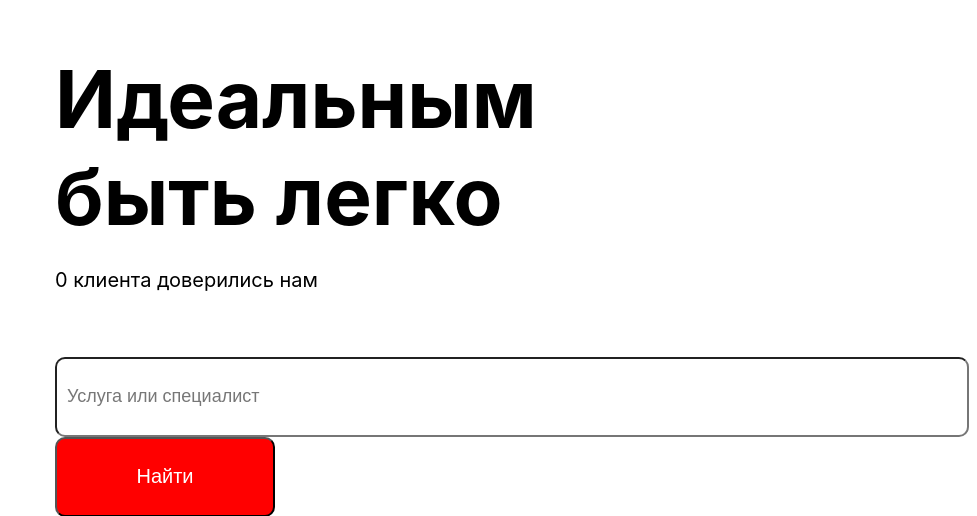
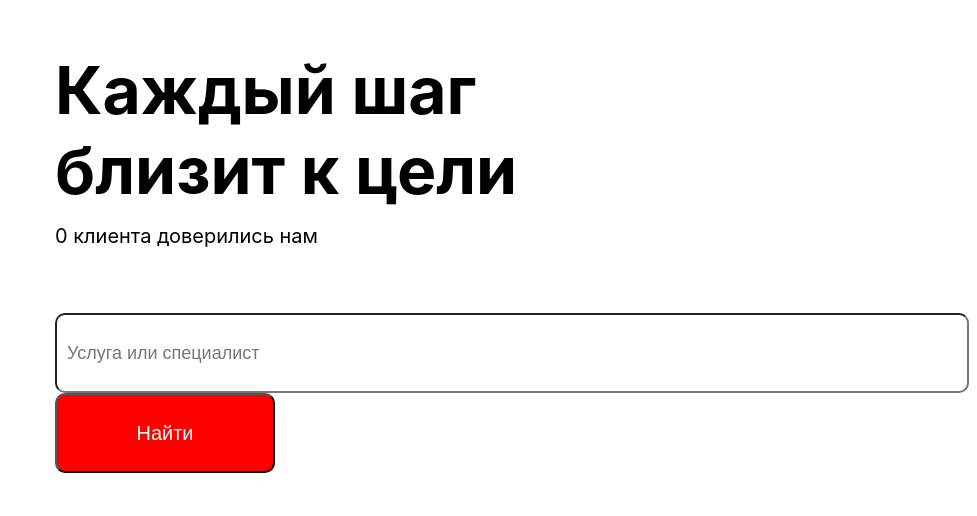
Before and after one commit to MatveySviadysh/NGl, a Django app: page /user/main/ in a window 1280 px wide. Shown: the part 58-574 px from the top of the page, without its empty margins (303-1280 px from the left). Run offline with Django 4.2, Linux system fonts and the light colour scheme; style sheets or scripts are compiled from the project's sources.

Commit message:
change slogan

```diff
--- a/user/static/user/scss/main_page/MainPage.scss
+++ b/user/static/user/scss/main_page/MainPage.scss
@@ -1,6 +1,6 @@
 .header-title {
   font-family: 'Inter', sans-serif;
-  font-size: 80px;
+  font-size: 66px;
 }
 
 .main-page{
--- a/user/templates/user/pages/MainPage.html
+++ b/user/templates/user/pages/MainPage.html
@@ -10,7 +10,7 @@
 
 <body>
     <div class="main-page">
-        <h1 class="header-title">Идеальным быть легко</h1>
+        <h1 class="header-title">Каждый шаг близит к цели</h1>
         <p class = "count-users">{{ user_count }} клиента доверились нам</p>
 
         <form action="{% url 'tutor-list-serarch' %}" method="GET" class="search-container" style="position: relative;">
```
